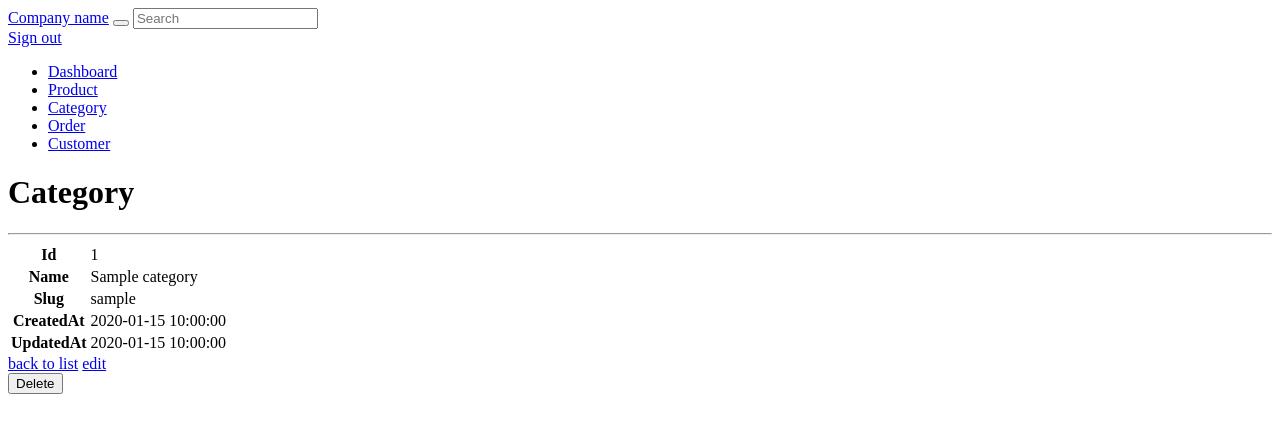
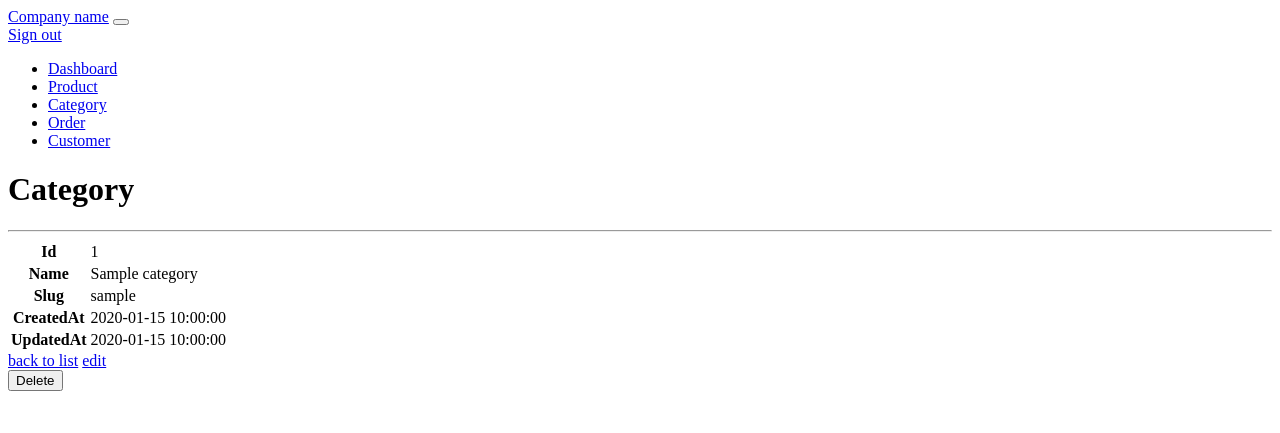
Before and after one commit to ayeshsilva/ishop, a Symfony app: template templates/admin/category/show.html.twig in a window 1280 px wide. Shown: the top 433 px of the page. Run offline with Twig, Linux system fonts and the light colour scheme; the template is opened without the code that fills it: most values are stand-ins (such as "Sample title", 1, 10 or a date in 2020); some libraries are stand-ins or nearby versions.

Commit message:
rector/rector

```diff
--- a/composer.json
+++ b/composer.json
@@ -16,6 +16,7 @@
         "knplabs/knp-snappy-bundle": "^1.9",
         "phpdocumentor/reflection-docblock": "^5.3",
         "phpstan/phpdoc-parser": "^1.6",
+        "scienta/doctrine-json-functions": "^5.0",
         "sensio/framework-extra-bundle": "^6.1",
         "stripe/stripe-php": "^8.6",
         "symfony/apache-pack": "^1.0",
@@ -111,6 +112,7 @@
         "doctrine/doctrine-fixtures-bundle": "^3.4",
         "fakerphp/faker": "^1.19",
         "phpunit/phpunit": "^9.5",
+        "rector/rector": "^0.13.6",
         "symfony/browser-kit": "6.1.*",
         "symfony/css-selector": "6.1.*",
         "symfony/debug-bundle": "6.1.*",
--- a/templates/admin/layouts/admin.html.twig
+++ b/templates/admin/layouts/admin.html.twig
@@ -35,8 +35,14 @@
 
 
         <main class="col-md-9 ms-sm-auto col-lg-10 px-md-4">
+                <div  class="d-flex justify-content-start">
+                    <h1 class="h2 mt-2">{% block main_title %} {%endblock%}</h1>
+                </div>
 
-                <h1 class="h2 mt-2">{% block main_title %} {%endblock%}</h1>
+            <div class="d-flex justify-content-end">
+                {% block search %} {%endblock%}
+            </div>
+
             <hr>
                {% block content %}
 
--- a/templates/admin/layouts/partials/header.html.twig
+++ b/templates/admin/layouts/partials/header.html.twig
@@ -3,7 +3,7 @@
     <button class="navbar-toggler position-absolute d-md-none collapsed" type="button" data-bs-toggle="collapse" data-bs-target="#sidebarMenu" aria-controls="sidebarMenu" aria-expanded="false" aria-label="Toggle navigation">
         <span class="navbar-toggler-icon"></span>
     </button>
-    <input class="form-control form-control-dark w-100 rounded-0 border-0" type="text" placeholder="Search" aria-label="Search">
+
     <div class="navbar-nav">
         <div class="nav-item text-nowrap">
             <a class="nav-link px-3" href="{{ path('app_logout')}}">Sign out</a>
```
Also changed, not shown: templates/admin/customer/index.html.twig (+8 -5 lines), 2 other files.
